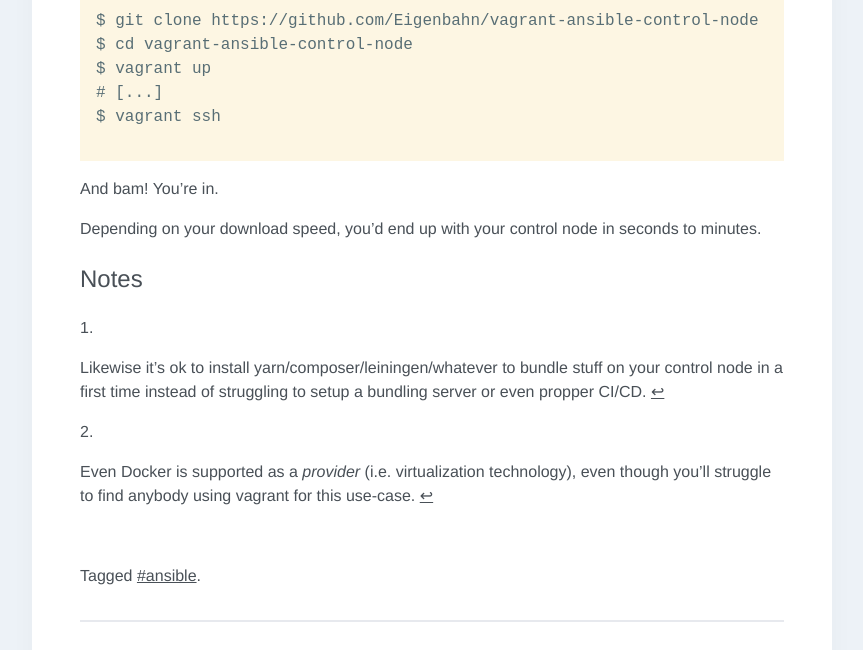
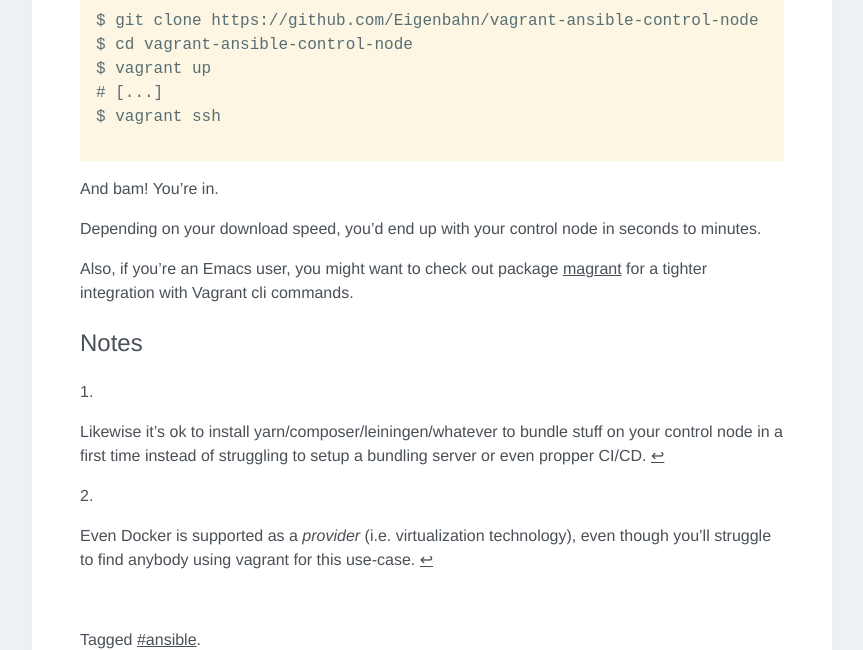
Before and after one commit to p3r7/blog, a Jekyll site: the page built from _posts/2020-09-09-instant-ansible-control-node.md, in a window 1280 px wide and 900 px high, scrolled down 1980 px, cut to the strip 0-650 px from the top of the window. Shown: the whole strip, without its empty margins (208-1071 px from the left). Built offline with Jekyll 4.4.1, drawn with Linux system fonts in a browser that asks for light colours; some web fonts are replaced.

Commit message:
Add note about magrant

```diff
--- a/_posts/2020-09-09-instant-ansible-control-node.md
+++ b/_posts/2020-09-09-instant-ansible-control-node.md
@@ -73,6 +73,8 @@ And bam! You're in.
 
 Depending on your download speed, you'd end up with your control node in seconds to minutes.
 
+Also, if you're an Emacs user, you might want to check out package [magrant](https://github.com/p3r7/magrant) for a tighter integration with Vagrant cli commands.
+
 
 ## Notes
 
```
